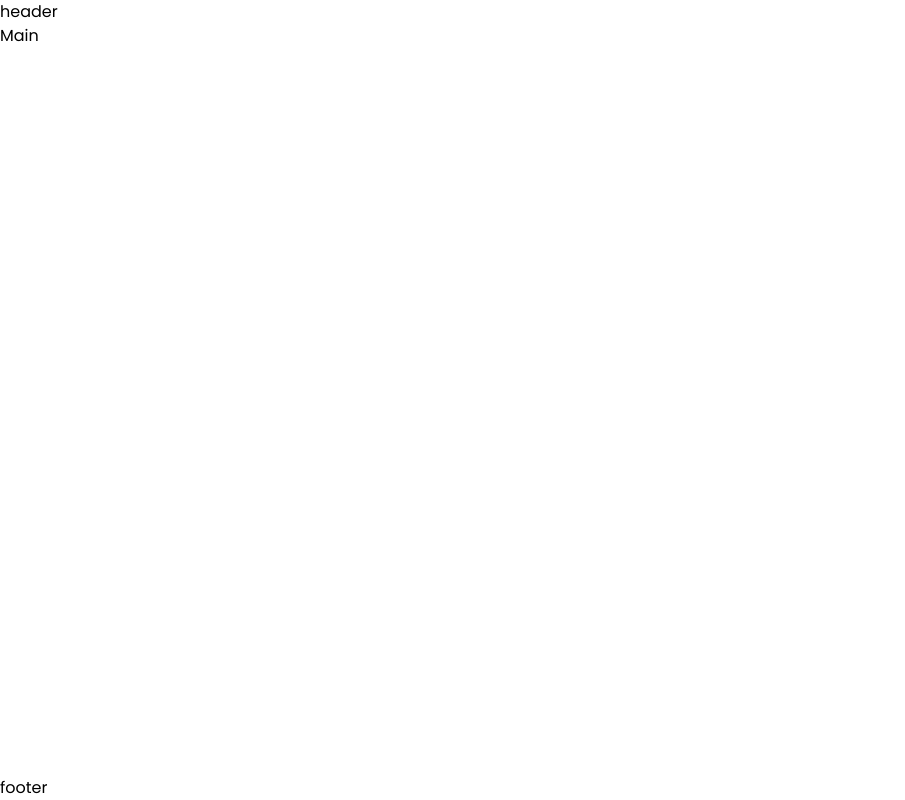
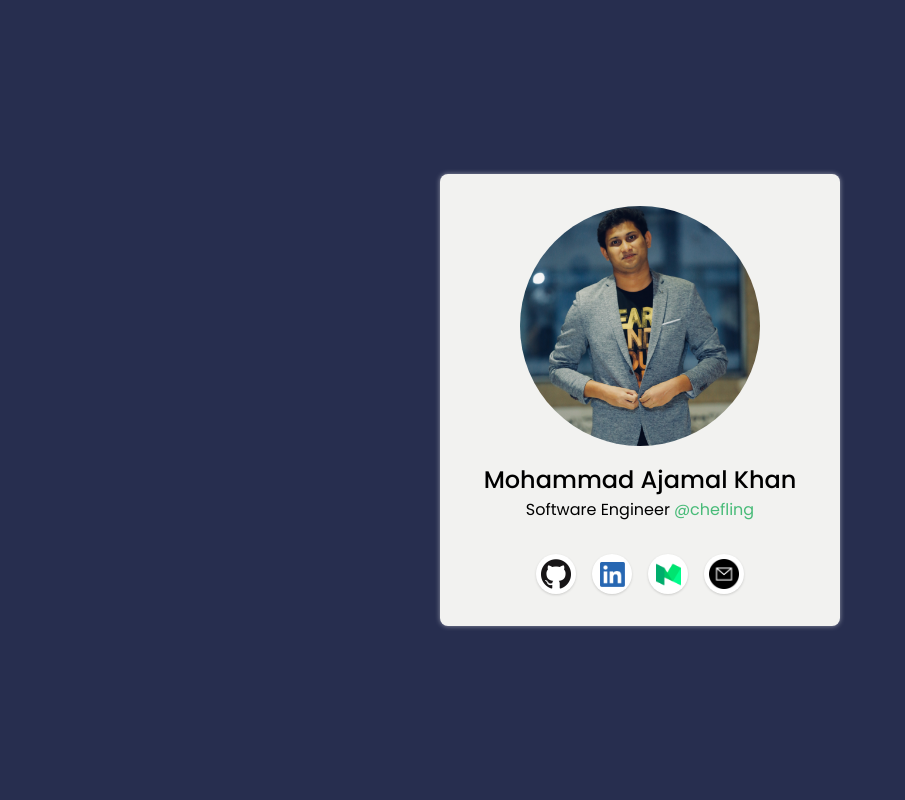
Before and after one commit to khan-ajamal/ajamalkhan-dot-com, a Gatsby site: page / in a window 1280 px wide. Shown: the whole page, without its empty margins (0-905 px from the left). Built offline with nearby package versions, Linux system fonts and the light colour scheme; Gatsby itself is replaced by a stand-in of ours.

Commit message:
Add profile card with social media links

```diff
--- /dev/null
+++ b/src/css/home.module.css
@@ -0,0 +1,29 @@
+.container {
+  height: 100vh;
+  width: 100vw;
+  background-color: #272e4f;
+  padding: 1rem;
+
+  display: flex;
+  justify-content: center;
+  align-items: center;
+}
+
+.card {
+  background-color: #f2f2f0;
+  padding: 2rem;
+  border-radius: 0.5rem;
+  box-shadow: 0px 0px 5px 0px rgba(255, 255, 255, 0.5);
+  display: flex;
+  flex-direction: column;
+  justify-content: flex-start;
+  align-items: center;
+  width: 25rem;
+  max-width: calc(100vw - 2rem);
+}
+
+.profilePic {
+  height: 15rem;
+  width: 15rem;
+  border-radius: 100%;
+}
--- a/src/layout/footer.js
+++ b/src/layout/footer.js
@@ -1,9 +1,5 @@
 import React from "react"
 
-const Footer = () => (
-    <footer>
-        footer
-    </footer>
-)
+const Footer = () => <footer></footer>
 
 export default Footer
--- a/src/layout/header.js
+++ b/src/layout/header.js
@@ -1,11 +1,9 @@
 import React from "react"
 
 const Header = () => (
-    <header className="w-screen">
-        <div className="container">
-            header
-        </div>
-    </header>
+  <header className="w-screen">
+    <div className="container"></div>
+  </header>
 )
 
 export default Header
--- a/src/pages/index.js
+++ b/src/pages/index.js
@@ -1,14 +1,147 @@
 import React from "react"
+
+import Img from "gatsby-image"
+import { useStaticQuery, graphql } from "gatsby"
+
 import Base from "../components/base"
 import SEO from "../components/seo"
 
+import styles from "../css/home.module.css"
+
 export default function Home() {
+  const {
+    profilePic,
+    github,
+    linkedin,
+    medium,
+    email,
+  } = useStaticQuery(graphql`
+    query {
+      profilePic: file(relativePath: { eq: "profile-pic.jpeg" }) {
+        childImageSharp {
+          fluid(quality: 90, srcSetBreakpoints: [400, 520, 800, 1200, 1600]) {
+            ...GatsbyImageSharpFluid_withWebp
+          }
+        }
+      }
+      github: file(relativePath: { eq: "github.png" }) {
+        childImageSharp {
+          fixed(quality: 90, width: 30) {
+            ...GatsbyImageSharpFixed_withWebp_tracedSVG
+          }
+        }
+      }
+      linkedin: file(relativePath: { eq: "linkedin.png" }) {
+        childImageSharp {
+          fixed(quality: 90, width: 25) {
+            ...GatsbyImageSharpFixed_withWebp_tracedSVG
+          }
+        }
+      }
+      medium: file(relativePath: { eq: "medium.png" }) {
+        childImageSharp {
+          fixed(quality: 90, width: 25) {
+            ...GatsbyImageSharpFixed_withWebp_tracedSVG
+          }
+        }
+      }
+      email: file(relativePath: { eq: "email.png" }) {
+        childImageSharp {
+          fixed(quality: 90, width: 30) {
+            ...GatsbyImageSharpFixed_withWebp_tracedSVG
+          }
+        }
+      }
+    }
+  `)
+
   return (
     <>
-    <SEO />
-    <Base>
-      <p>Main</p>
-    </Base>
+      <SEO />
+      <Base>
+        <div className={styles.container}>
+          <div className={styles.card}>
+            <div className={styles.profilePic}>
+              <Img
+                imgStyle={{ borderRadius: "100%" }}
+                fluid={profilePic.childImageSharp.fluid}
+                alt="Ajamal Khan"
+              />
+            </div>
+            <h1 className="mt-4 font-medium text-2xl">Mohammad Ajamal Khan</h1>
+            <h2 className="mb-8 font-normal text-base">
+              Software Engineer
+              <a
+                target="_blank"
+                rel="noreferrer"
+                href="https://www.chefling.com/"
+                className="inline-block ml-1 text-green-500"
+              >
+                @chefling
+              </a>
+            </h2>
+            <div className="flex justify-center items-center space-x-4">
+              <div>
+                <a
+                  aria-label="Checkout Ajamal's GitHub profile"
+                  rel="noreferrer"
+                  target="_blank"
+                  href="https://github.com/khan-ajamal"
+                  className="flex justify-center items-center rounded-full h-10 w-10 bg-white shadow"
+                >
+                  <Img
+                    fixed={github.childImageSharp.fixed}
+                    alt="Ajamal's GitHub Account"
+                    title="GitHub"
+                  />
+                </a>
+              </div>
+              <div>
+                <a
+                  aria-label="Checkout Ajamal's LinkedIn profile"
+                  rel="noreferrer"
+                  target="_blank"
+                  href="https://www.linkedin.com/in/ajamalkhan/"
+                  className="flex justify-center items-center rounded-full h-10 w-10 bg-white shadow"
+                >
+                  <Img
+                    fixed={linkedin.childImageSharp.fixed}
+                    alt="Ajamal's LinkedIn Account"
+                    title="LinkedIn"
+                  />
+                </a>
+              </div>
+              <div>
+                <a
+                  aria-label="Checkout Ajamal's Medium profile"
+                  rel="noreferrer"
+                  target="_blank"
+                  href="https://medium.com/@ajamalkhan65"
+                  className="flex justify-center items-center rounded-full h-10 w-10 bg-white shadow"
+                >
+                  <Img
+                    fixed={medium.childImageSharp.fixed}
+                    alt="Ajamal's Medium Profile"
+                    title="Medium"
+                  />
+                </a>
+              </div>
+              <div>
+                <a
+                  href="mailto:ajamalkhan65@gmail.com"
+                  className="flex justify-center items-center rounded-full h-10 w-10 bg-white shadow"
+                >
+                  <Img
+                    fixed={email.childImageSharp.fixed}
+                    alt="Ajamal's Email Address"
+                    title="Email"
+                  />
+                </a>
+              </div>
+            </div>
+          </div>
+        </div>
+      </Base>
     </>
   )
 }
```
Also changed, not shown: src/images/email.png (added), src/images/favicon.png, src/images/github.png (added), src/images/linkedin.png (added), src/images/medium.png (added), src/images/profile-pic.jpeg (added), static/favicon.png.
